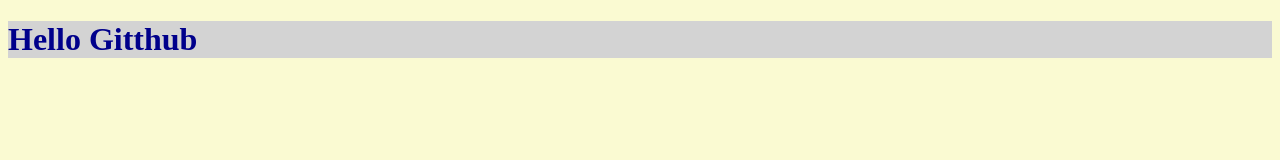
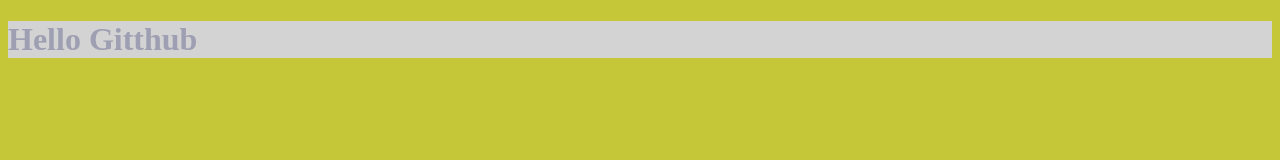
Before and after one commit to 2303A51225/dummy, a plain HTML site: page index.html in a window 1280 px wide. Drawn offline with Linux system fonts and the light colour scheme.

Commit message:
updated style

```diff
--- a/style.css
+++ b/style.css
@@ -1,7 +1,7 @@
 h1{
-    color: darkblue;
+    color: rgb(159, 159, 179);
     background-color: lightgray;
 }
 *{
-    background-color: lightgoldenrodyellow;
+    background-color: rgb(198, 198, 57);
 }
```
